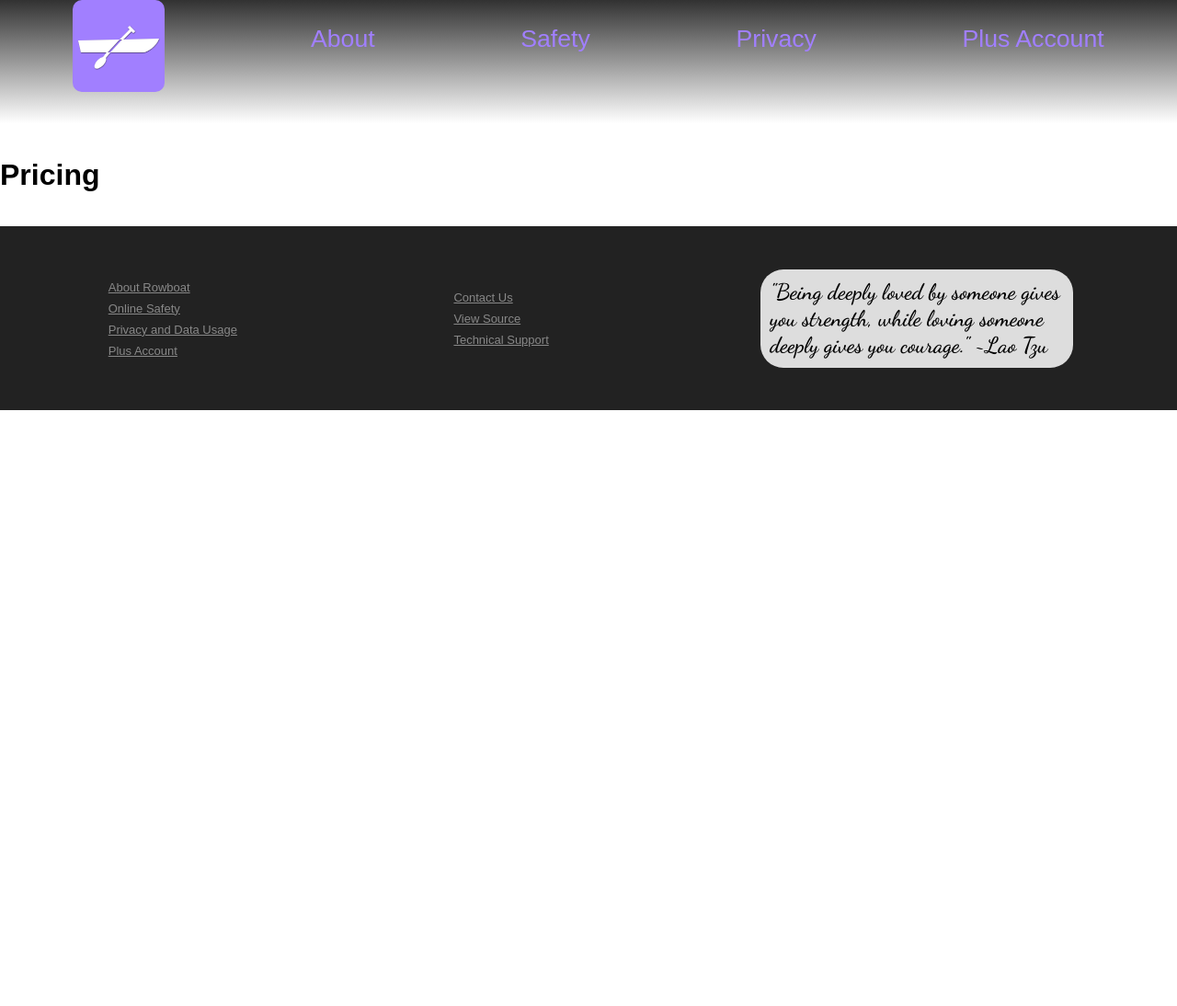
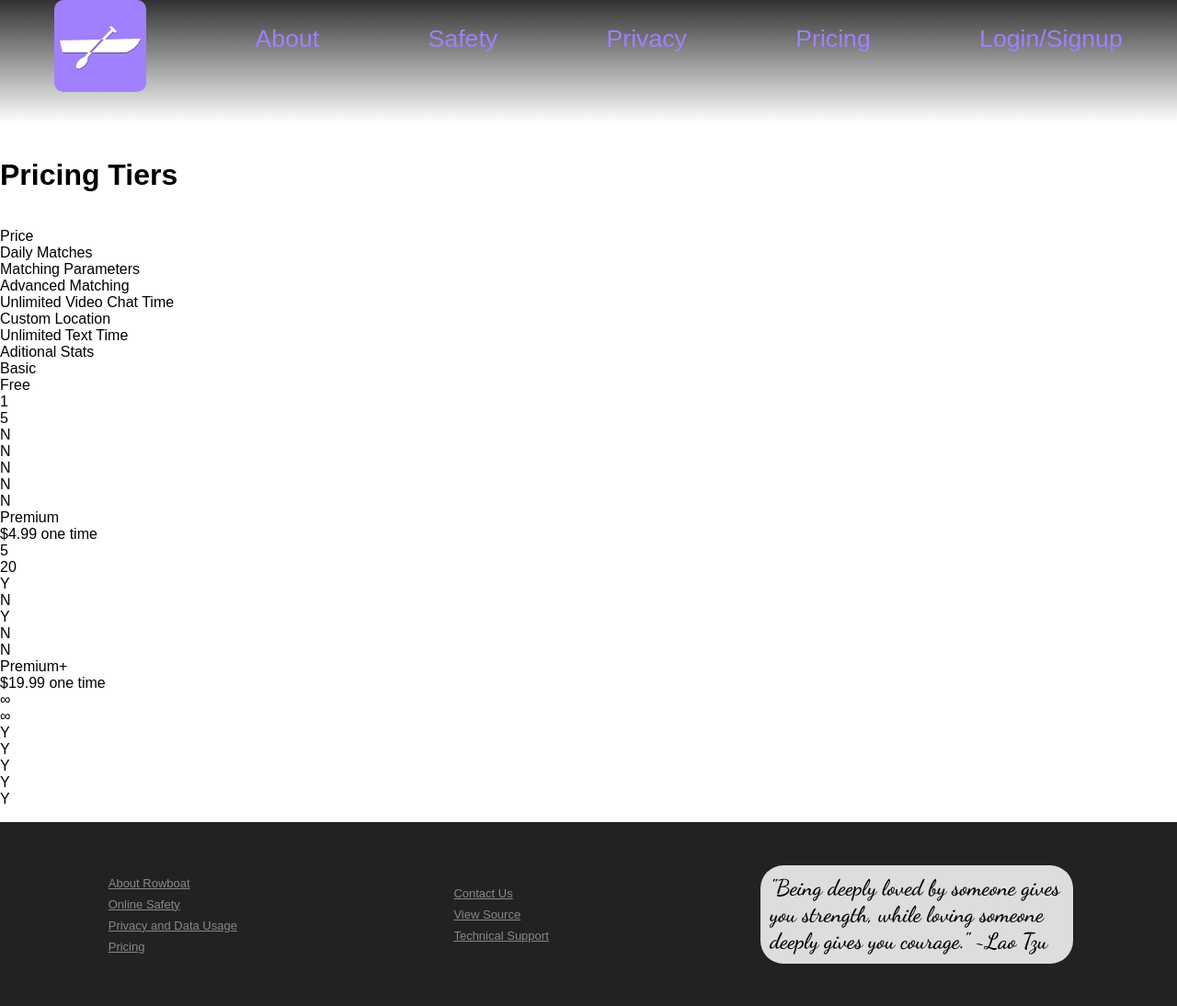
Before and after one commit to xopherw/rowboat, a PHP site: page /pricing.php in a window 1280 px wide. Shown: the whole page at 92% size. Before the commit the page ends 446 px from the top, so only its background shows below. Run offline with PHP 8.4, Linux system fonts and the light colour scheme.

Commit message:
more frontend pages

```diff
--- a/common.php
+++ b/common.php
@@ -25,7 +25,23 @@ $headercontent = '
 <a href="./about.php">About</a>
 <a href="./safety.php">Safety</a>
 <a href="./privacy.php">Privacy</a>
-<a href="./pricing.php">Plus Account</a>
+<a href="./pricing.php">Pricing</a>
+<a href="./login.php">Login/Signup</a>
+';
+
+$signinbox = '
+<div class="signin">
+  <h2>LOG IN</h2>
+  <form method="post" action="./userhome.php">
+    <p><label for="uname">Username</label></p>
+    <input type="text" name="uname" autofocus>
+    <p><label for="pass">Password</label></p>
+    <input type="password" name=pass">
+    <p><button type="submit">Let\'s Go!</button></p>
+  </form>
+  <p><a href="./forgotpassword.php">forgot your password?</a></p>
+  <p><a href="./makeaccount.php">Don\'t have an account yet?</a></p>
+</div>
 ';
 
 $footercontent = '
@@ -33,7 +49,7 @@ $footercontent = '
   <p><a href="./about.php">About Rowboat</a></p>
   <p><a href="./safety.php">Online Safety</a></p>
   <p><a href="./privacy.php">Privacy and Data Usage</a></p>
-  <p><a href="./pricing.php">Plus Account</a></p>
+  <p><a href="./pricing.php">Pricing</a></p>
 </div>
 
 <div class="footerlinks">
--- a/login.php
+++ b/login.php
@@ -12,9 +12,8 @@ include "./common.php";
     <div class="main">
       <span class="flextog hamback"><span class="hamburger" tabindex="0"></span></span>
       <header><?php echo $headercontent; ?></header>
-      <div class="break"></div>
       <div class="maincontent">
-        <h1>User Login</h1>
+        <?php echo $signinbox; ?>
       </div>
       <div class="break"></div>
     </div>
--- a/pricing.php
+++ b/pricing.php
@@ -14,7 +14,59 @@ include "./common.php";
       <header><?php echo $headercontent; ?></header>
       <div class="break"></div>
       <div class="maincontent">
-        <h1>Pricing</h1>
+        <h1>Pricing Tiers</h1>
+        <div class="pricetable">
+          <div class="titlecol">
+            <div class="pricetitle">&nbsp;</div>
+            <div class="pricebox">Price</div>
+            <div class="pricebox">Daily Matches</div>
+            <div class="pricebox">Matching Parameters</div>
+            <div class="pricebox">Advanced Matching</div>
+            <div class="pricebox">Unlimited Video Chat Time</div>
+            <div class="pricebox">Custom Location</div>
+            <div class="pricebox">Unlimited Text Time</div>
+            <div class="pricebox">Aditional Stats</div>
+          </div>
+
+
+          <div class="pricecol">
+            <div class="pricetitle">Basic</div>
+            <div class="pricebox">Free</div>
+            <div class="pricebox">1</div>
+            <div class="pricebox">5</div>
+            <div class="pricebox">N</div>
+            <div class="pricebox">N</div>
+            <div class="pricebox">N</div>
+            <div class="pricebox">N</div>
+            <div class="pricebox">N</div>
+          </div>
+
+
+          <div class="pricecol">
+            <div class="pricetitle">Premium</div>
+            <div class="pricebox">$4.99 one time</div>
+            <div class="pricebox">5</div>
+            <div class="pricebox">20</div>
+            <div class="pricebox">Y</div>
+            <div class="pricebox">N</div>
+            <div class="pricebox">Y</div>
+            <div class="pricebox">N</div>
+            <div class="pricebox">N</div>
+          </div>
+
+
+          <div class="pricecol">
+            <div class="pricetitle">Premium+</div>
+            <div class="pricebox">$19.99 one time</div>
+            <div class="pricebox">&infin;</div>
+            <div class="pricebox">&infin;</div>
+            <div class="pricebox">Y</div>
+            <div class="pricebox">Y</div>
+            <div class="pricebox">Y</div>
+            <div class="pricebox">Y</div>
+            <div class="pricebox">Y</div>
+          </div>
+        </div>
       </div>
       <div class="break"></div>
     </div>
--- a/resources/css/home.css
+++ b/resources/css/home.css
@@ -1,5 +1,3 @@
-
-
 .main {
   width: 100%;
   height: 100vh;
--- a/resources/css/safety.css
+++ b/resources/css/safety.css
@@ -1,6 +1,7 @@
 .main {
 }
 .maincontent {
+  padding: 0 10%;
 }
 
 
```
Also changed, not shown: index.php (+1 -11 lines), privacy.php (+8 -1 lines), safety.php (+22 -1 lines).
